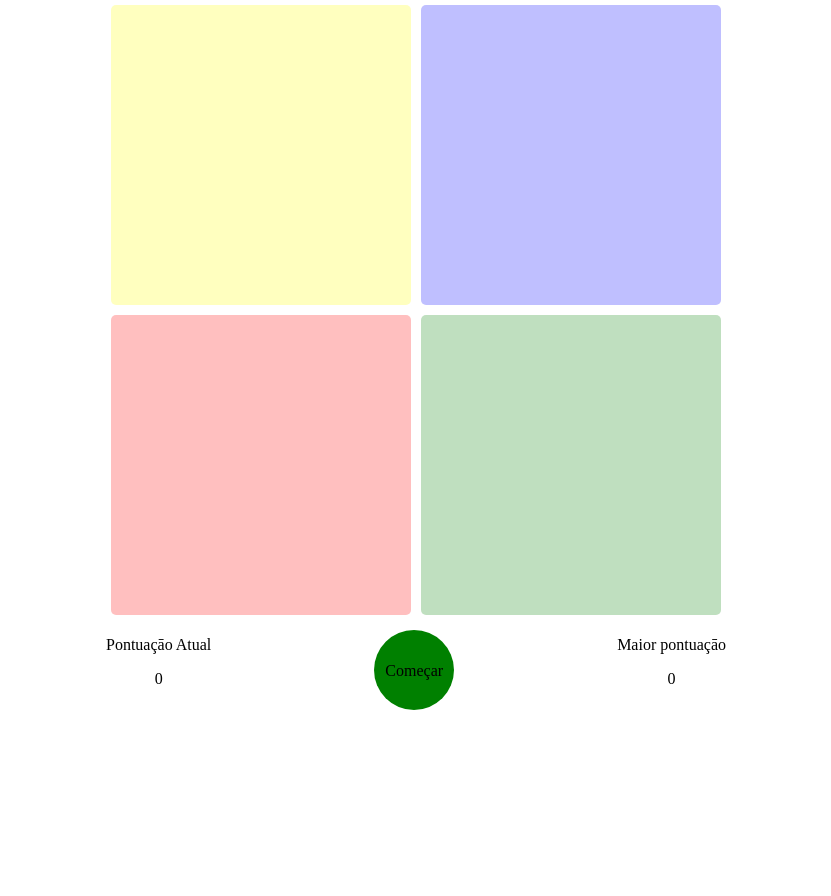
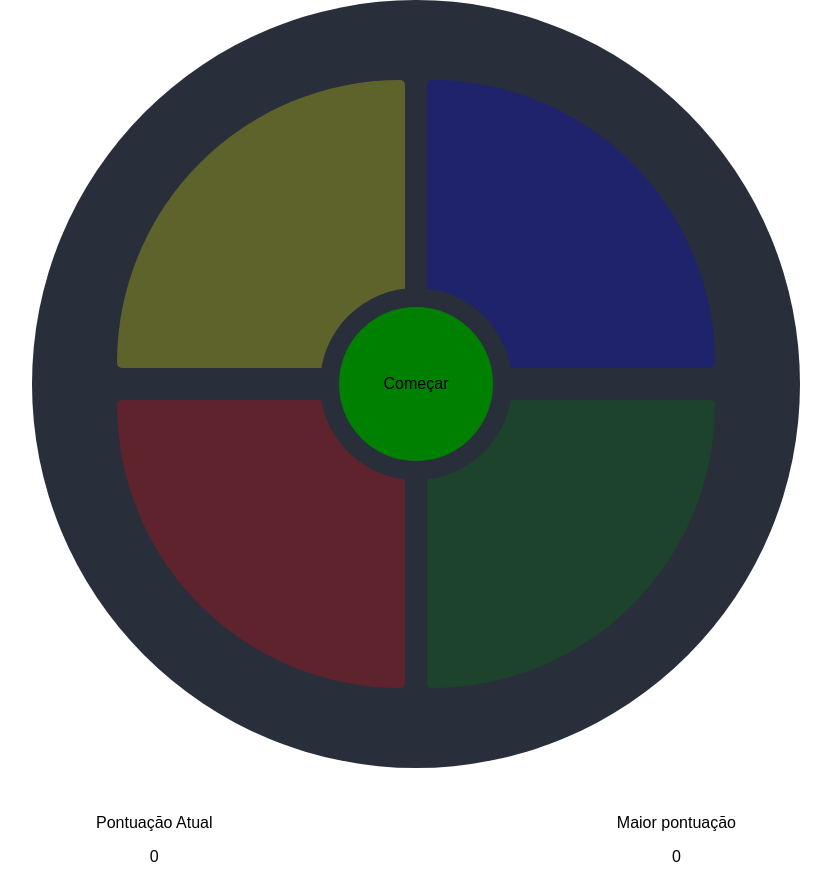
Before and after one commit to felipetm6/genius-js, a plain HTML site: page index.html in a window 1280 px wide. Shown: the whole page, without its empty margins (224-1055 px from the left). Before the commit the page ends 800 px from the top, so only its background shows below. Drawn offline with Linux system fonts and the light colour scheme.

Commit message:
Update CSS to add new style and make the proper formatting

```diff
--- a/index.html
+++ b/index.html
@@ -9,30 +9,37 @@
     <script defer src="index.js"></script>
 </head>
 <body>
-    <section id="game">
-        <div class="clickable" id="yellow"></div>
-        <div class="clickable" id="blue"></div>
+<main>
+    <section class="game">
+        <div class="clickable top-left round-corner" id="yellow"></div>
+        <div class="clickable top-right round-corner" id="blue"></div>
 
-        <div class="clickable" id="red"></div>
-        <div class="clickable" id="green"></div>
+        <div class="clickable bottom-left round-corner" id="red"></div>
+        <div class="clickable bottom-right round-corner" id="green"></div>
 
-        <section id="hud">
-            <div>
-                <p>Pontuaçāo Atual</p>
-                <p id="score">0</p>
-            </div>
+        <div class="control-container perfect-center">
+            <div class="control perfect-center">
+                <div class="background">
 
-            <div id="control">
+                </div>
                 <p>
                     Começar
                 </p>
             </div>
+        </div>
+    </section>
 
-            <div>
-                <p>Maior pontuaçāo</p>
-                <p id="high-score">0</p>
-            </div>
-        </section>
+    <section class="hud">
+        <div>
+            <p>Pontuaçāo Atual</p>
+            <p class="score">0</p>
+        </div>
+
+        <div>
+            <p>Maior pontuaçāo</p>
+            <p class="high-score">0</p>
+        </div>
     </section>
+</main>
 </body>
 </html>
--- a/index.js
+++ b/index.js
@@ -1,8 +1,8 @@
 const buttonElements = document.querySelectorAll('.clickable');
-const controlElement = document.querySelector('#control');
-const controlStatusElement = document.querySelector('#control p');
-const scoreElement = document.querySelector('#score');
-const highScoreElement = document.querySelector('#high-score');
+const controlElement = document.querySelector('.control .background');
+const controlStatusElement = document.querySelector('.control p');
+const scoreElement = document.querySelector('.score');
+const highScoreElement = document.querySelector('.high-score');
 
 let roundAnswers = [];
 let playerAnswers = [];
@@ -14,7 +14,11 @@ let highScore = 0;
 let waitingPlayerAnswer = false;
 let canStartRound = true;
 
-function callRound () {
+const getRandomValueAtArray = (array) => {
+    return array[Math.floor(Math.random() * array.length)];
+};
+
+function callRound() {
     playerAnswers = [];
 
     controlElement.style.cursor = 'auto';
@@ -32,7 +36,7 @@ function callRound () {
     displaySequence(0);
 }
 
-function displaySequence (index) {
+function displaySequence(index) {
     const element = roundAnswers[index];
 
     setTimeout(() => {
@@ -40,12 +44,11 @@ function displaySequence (index) {
 
         setTimeout(() => {
             element.classList.remove('active');
-            index ++;
+            index++;
 
             if (index < roundAnswers.length) {
                 displaySequence(index);
-            }
-            else {
+            } else {
                 waitingPlayerAnswer = true;
 
                 controlElement.style.backgroundColor = 'lightblue';
@@ -57,7 +60,7 @@ function displaySequence (index) {
     }, 1000 - intervalDecrease)
 }
 
-function processClick () {
+function processClick() {
     if (!waitingPlayerAnswer) {
         return;
     }
@@ -77,7 +80,7 @@ function processClick () {
     }
 }
 
-function processAnswers () {
+function processAnswers() {
     let allCorrect = true;
 
     for (let i in roundAnswers) {
@@ -95,9 +98,10 @@ function processAnswers () {
 
         controlStatusElement.innerHTML = 'Acertou!';
 
-        setTimeout(() => {callRound()}, 500);
-    }
-    else {
+        setTimeout(() => {
+            callRound()
+        }, 500);
+    } else {
         controlElement.style.cursor = 'pointer';
         controlElement.style.backgroundColor = 'red';
 
@@ -114,18 +118,17 @@ function processAnswers () {
     revampDifficulty(allCorrect);
 }
 
-function revampDifficulty (toIncrease) {
+function revampDifficulty(toIncrease) {
     if (toIncrease) {
         difficulty++;
         intervalDecrease = (intervalDecrease < 800) ? intervalDecrease + 10 : intervalDecrease;
-    }
-    else {
+    } else {
         difficulty = 4;
         intervalDecrease = 0;
     }
 }
 
-function toggleButtonsCursorStyle () {
+function toggleButtonsCursorStyle() {
     for (let element of buttonElements) {
         element.style.cursor = element.style.cursor === 'pointer' ? 'auto' : 'pointer';
     }
@@ -136,10 +139,6 @@ function updateScore() {
     highScoreElement.innerHTML = highScore;
 }
 
-function getRandomValueAtArray (array) {
-    return array[Math.floor(Math.random() * array.length)];
-}
-
 controlElement.onclick = () => {
     if (canStartRound) {
         callRound();
@@ -148,7 +147,6 @@ controlElement.onclick = () => {
     }
 };
 
-window.onload = () => {
 for (let element of buttonElements) {
     element.onclick = processClick;
 
@@ -164,4 +162,3 @@ window.onload = () => {
         }
     }
 }
-};
--- a/styles.css
+++ b/styles.css
@@ -1,27 +1,89 @@
 body {
+    font-family: sans-serif;
     margin: 0;
 }
 
-#game {
-    margin: 0 auto;
-
-    width: 620px;
-
+.game {
+    align-items: center;
+    -webkit-border-radius: 100%;
+    -moz-border-radius: 100%;
+    border-radius: 100%;
+    background-color: #282e3a;
     display: flex;
     flex-wrap: wrap;
+    height: 50vw;
+    justify-content: space-evenly;
+    margin: 0 auto;
+    padding: 5%;
+    position: relative;
+    width: 50vw;
 }
 
 .clickable {
-    margin: 5px;
+    height: 45%;
+    opacity: 0.25;
+    transition: 0.75s;
+    width: 45%;
+}
 
-    width: 300px;
-    height: 300px;
+.top-left.round-corner {
+    border-radius: 100% 5px 5px;
+}
 
-    border-radius: 5px;
+.top-right.round-corner {
+    border-radius: 5px 100% 5px 5px;
+}
 
-    opacity: 0.25;
+.bottom-left.round-corner {
+    border-radius: 5px 5px 5px 100%;
+}
 
-    transition: 0.75;
+.bottom-right.round-corner {
+    border-radius: 5px 5px 100% 5px;
+}
+
+.perfect-center {
+    align-items: center;
+    display: flex;
+    flex-wrap: nowrap;
+    flex-direction: column;
+    justify-content: center;
+}
+
+.control-container {
+    height: 100%;
+    pointer-events: none;
+    position: absolute;
+    width: 100%;
+}
+
+.control {
+    background-color: #282e3a;
+    border-radius: 100px;
+    cursor: pointer;
+    height: 25%;
+    margin: 10px 0;
+    position: relative;
+    width: 25%;
+}
+
+.control .background {
+    background-color: green;
+    border-radius: 100px;
+    -webkit-box-sizing: border-box;
+    -moz-box-sizing: border-box;
+    box-sizing: border-box;
+    height: 80%;
+    pointer-events: initial;
+    position: absolute;
+    width: 80%;
+}
+
+.control p {
+    pointer-events: none;
+    position: relative;
+    text-align: center;
+    z-index: 1;
 }
 
 .hover {
@@ -32,41 +94,15 @@ body {
     opacity: 1;
 }
 
-#hud {
-    margin: 0 auto;
-
-    width: inherit;
-
+.hud {
     display: flex;
-
     justify-content: space-between;
+    margin: 30px auto;
+    width: 50vw;
 }
 
-#control {
-    margin: 10px 0;
-
-    width: 80px;
-    height: 80px;
-
-    border-radius: 100px;
-
-    background-color: green;
-
-    cursor: pointer;
-}
-
-#control p {
-    margin: auto;
-    margin-top: 40%;
-
-    text-align: center;
-
-    pointer-events: none;
-}
-
-#score, #high-score {
+.score, .high-score {
     margin: 0 auto;
-
     text-align: center;
 }
 
```
Also changed, not shown: 1 other file. Lines whose indentation alone changed are shown as unchanged.
